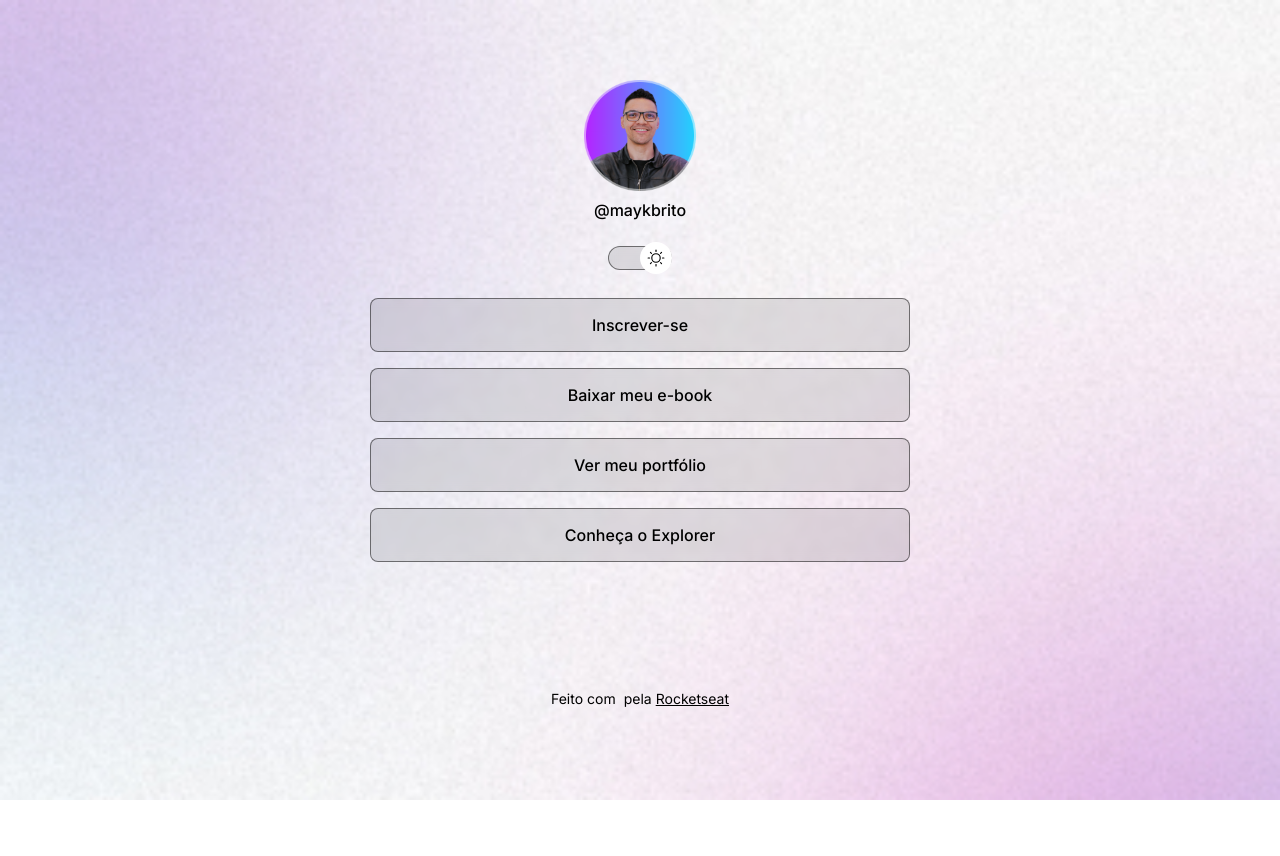
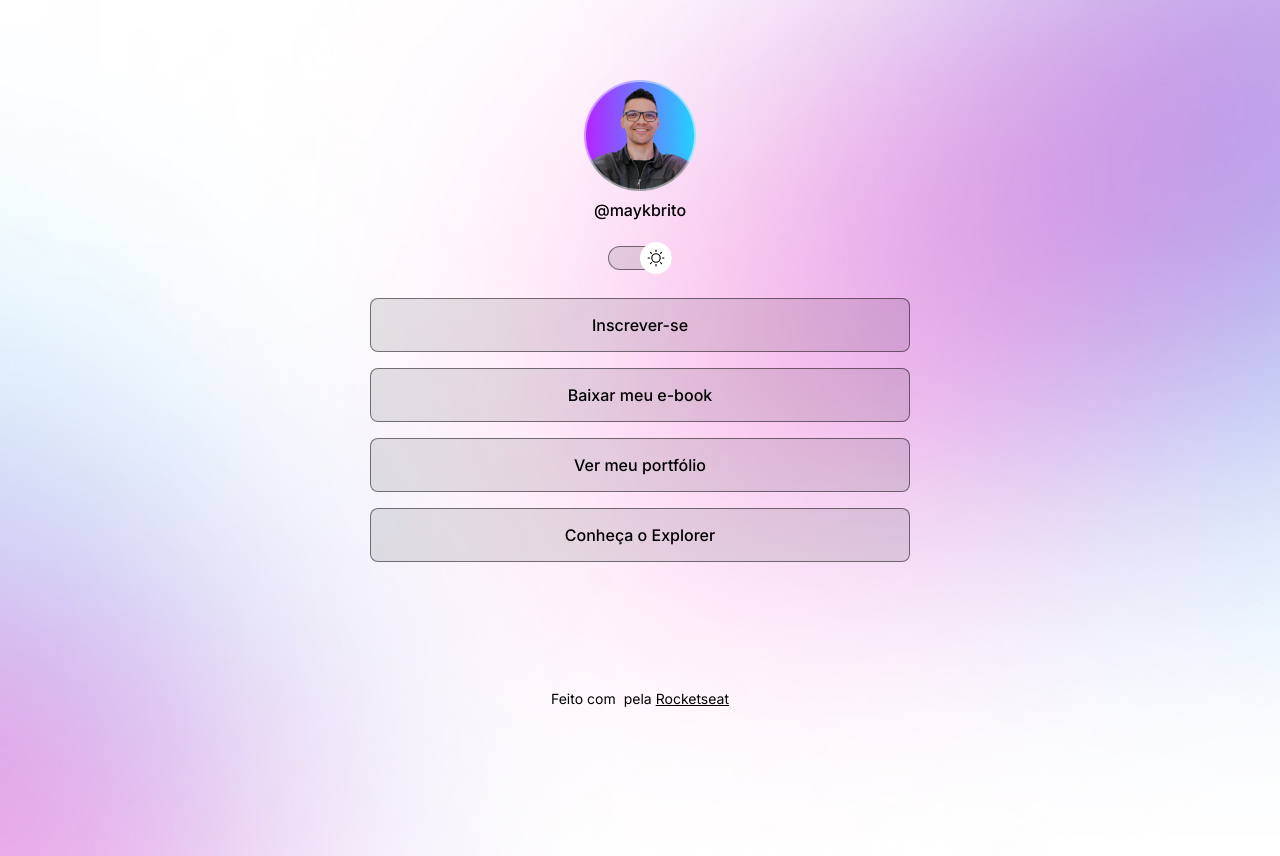
Before and after one commit to luiseduardosampaiosantos-beep/projeto-discover, a plain HTML site: page index.html in a window 1280 px wide. Before the commit the page ends 800 px from the top, so only its background shows below. Drawn offline with nearby package versions, Linux system fonts and the light colour scheme.

Commit message:
change background based on media queries

```diff
--- a/style.css
+++ b/style.css
@@ -25,7 +25,6 @@
   --switch-bg-url: url(/assets/Sun.svg);
 }
 
-
 body {
   /*
   background-image: url(./assets/bg-mobile.jpg);
@@ -36,6 +35,7 @@
 
   /*background: color image repeat position/size */
   background: var(--bg_url) no-repeat top center/ cover;
+  height: 100vh;
 }
 
 body * {
@@ -55,7 +55,7 @@
 /* profile */
 #profile {
   text-align: center;
-  padding: 24px
+  padding: 24px;
 }
 
 #profile img {
@@ -84,7 +84,6 @@
   border: 0;
   border-radius: 50%;
 
-
   position: absolute;
   top: 50%;
   left: 0;
@@ -92,7 +91,7 @@
   transform: translateY(-50%);
 }
 
-.light #switch button{
+.light #switch button {
   right: 0;
   left: initial;
 }
@@ -100,7 +99,6 @@
   display: block;
   width: 64px;
   height: 24px;
-
 
   background: var(--surface-color);
   border: 1px solid var(--strock-color);
@@ -119,12 +117,9 @@
   gap: 16px;
 
   padding: 24px 0;
-
-
 }
 
-ul li a{
-
+ul li a {
   display: flex;
   align-items: center;
   justify-content: center;
@@ -142,7 +137,6 @@
   font-weight: 500;
 
   transition: background 0.3s;
-
 }
 
 /* pseudo-selector */
@@ -152,13 +146,10 @@
 }
 
 #social-links {
-
-
   display: flex;
   padding: 24px 0;
   font-size: 24px;
   justify-content: center;
-
 }
 
 #social-links a {
@@ -172,18 +163,27 @@
 
 #social-links a:hover {
   background: var(--surface-links-hover);
-
 }
-
 
 footer {
   font-size: 14px;
   justify-content: center;
 
-  padding: 24px ;
+  padding: 24px;
 
   display: flex;
   gap: 4px;
   align-items: center;
+}
 
+/* midia queries */
+
+@media (min-width: 700px) {
+  :root {
+    --bg_url: url(./assets/bg-desktop.jpg);
+  }
+
+  .light {
+    --bg_url: url(./assets/bg-desktop-light.jpg);
+  }
 }
```
